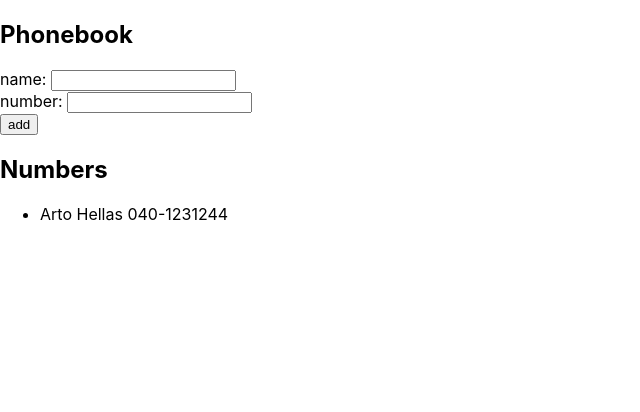
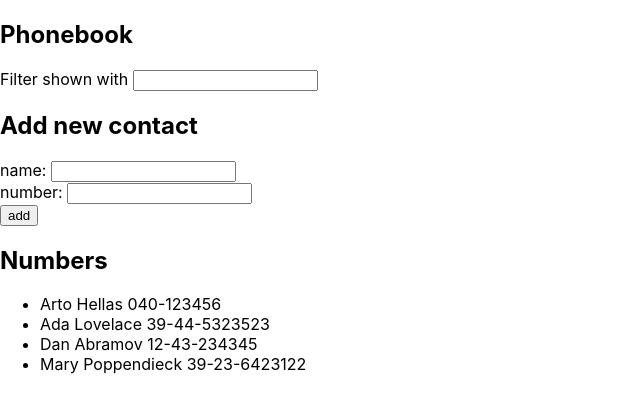
Before and after one commit to runeniska/fullstackopen2021, a React (Create React App) app in the folder osa2/puhelinluettelo/: page / in a window 1280 px wide. Shown: the top 412 px of the page, without its empty margins (0-640 px from the left). Built offline with nearby package versions, Linux system fonts and the light colour scheme.

Commit message:
Add case-insensitive search for contacts

```diff
--- a/osa2/puhelinluettelo/src/App.js
+++ b/osa2/puhelinluettelo/src/App.js
@@ -1,14 +1,20 @@
 import React, { useState } from 'react'
 
 const App = () => {
-  const [ persons, setPersons] = useState([
-    {
-      name: 'Arto Hellas',
-      number: '040-1231244'
-    }
+  const [persons, setPersons] = useState([
+    { name: 'Arto Hellas', number: '040-123456' },
+    { name: 'Ada Lovelace', number: '39-44-5323523' },
+    { name: 'Dan Abramov', number: '12-43-234345' },
+    { name: 'Mary Poppendieck', number: '39-23-6423122' }
   ])
+
   const [ newName, setNewName ] = useState('')
   const [ newNumber, setNewNumber ] = useState('')
+  const [ search, setSearch ] = useState('')
+  const [ results, setResults ] = useState(persons)
+
+  const handleNameChange = (event) => setNewName(event.target.value)
+  const handleNumberChange = (event) => setNewNumber(event.target.value)
 
   const addPerson = (event) => {
     event.preventDefault()
@@ -31,12 +37,19 @@ const App = () => {
     }
   }
 
-  const handleNameChange = (event) => setNewName(event.target.value)
-  const handleNumberChange = (event) => setNewNumber(event.target.value)
+  const searchNames = (event) => {
+    const query = event.target.value
+    setSearch(query)
+    setResults(persons.filter( person =>
+      person.name.toLocaleLowerCase().includes(query.toLocaleLowerCase())
+    ))
+  }
 
   return (
     <div>
       <h2>Phonebook</h2>
+      Filter shown with <input value={search} onChange={searchNames}/>
+      <h2>Add new contact</h2>
       <form onSubmit={addPerson}>
         <div>
           name: <input value={newName} onChange={handleNameChange} />
@@ -50,7 +63,7 @@ const App = () => {
       </form>
       <h2>Numbers</h2>
       <ul>
-        {persons.map( person =>
+        {results.map( person =>
           <li key={person.name}>{person.name} {person.number}</li> )}
       </ul>
     </div>
```
